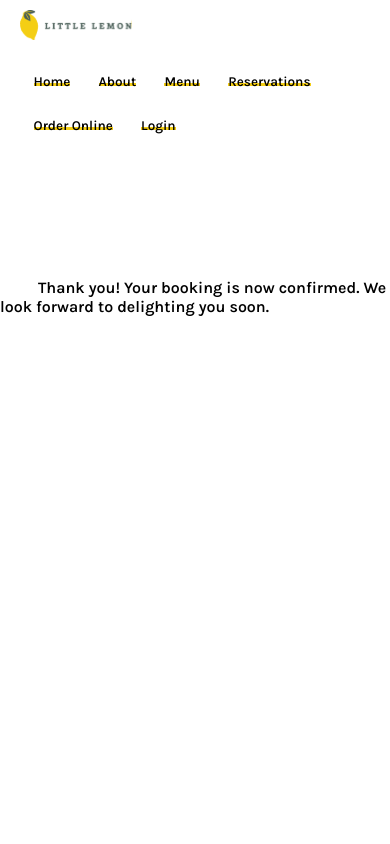
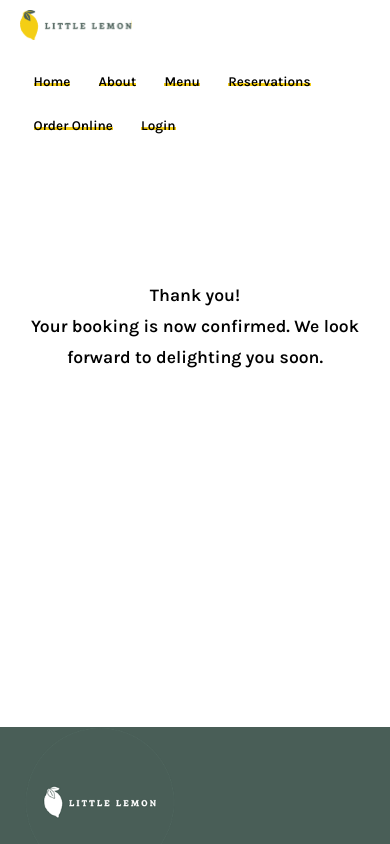
Before and after one commit to yshakib/littlerezzo, a React (Create React App) app: page /confirmedbooking in a window 390 px wide. Shown: the top 844 px of the page. Built offline with nearby package versions, Linux system fonts and the light colour scheme; a web font is replaced by a local one.

Commit message:
confirmation page mobile optimization

```diff
--- a/src/components/ConfirmedBooking.css
+++ b/src/components/ConfirmedBooking.css
@@ -1,8 +1,39 @@
 .confirmation {
     display: flex;
     flex-direction: column;
-    min-height: 65vh;
+    min-height: 45vh;
     align-items: center;
-    padding-bottom: 10rem;
-    padding-top: 5rem;
+    padding-top: 10rem;
+    max-width: 1440px;
 }
+.confirmation p {
+    line-height: 1.75em;
+    font-size: 1.75em;
+    text-align: center;
+}
+
+@media only screen and (max-width: 480px) {
+    .confirmation {
+        padding-bottom: 0;
+        padding-top: 5em;
+    }
+    .confirmation p {
+        font-weight: bold;
+        text-align: center;
+        font-size: 1.1em;
+    }
+}
+
+@media only screen and (min-width: 768px) {
+    .container {
+        width: 90%;
+        margin: 0;
+    }
+    .confirmation {
+        padding-bottom: 0;
+    }
+    .confirmation p {
+        font-weight: bold;
+        text-align: center;
+    }
+}
--- a/src/components/ConfirmedBooking.js
+++ b/src/components/ConfirmedBooking.js
@@ -3,11 +3,14 @@ import "./ConfirmedBooking.css";
 
 const ConfirmedBooking = () => {
   return (
-    <div className="confirmation">
-      <h4>
-        Thank you! Your booking is now confirmed. We look forward to delighting
-        you soon.
-      </h4>
+    <div className="container">
+      <div className="confirmation">
+        <p>
+          Thank you!<br/>
+          Your booking is now confirmed. We look forward to delighting
+          you soon.
+        </p>
+      </div>
     </div>
   );
 };
```
